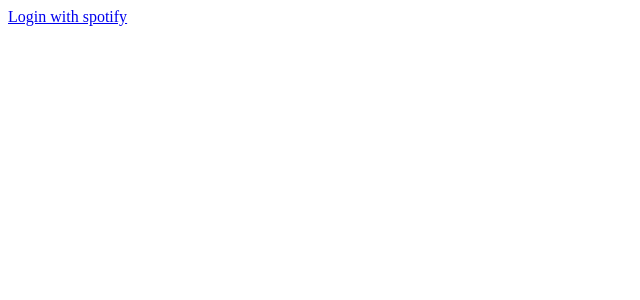
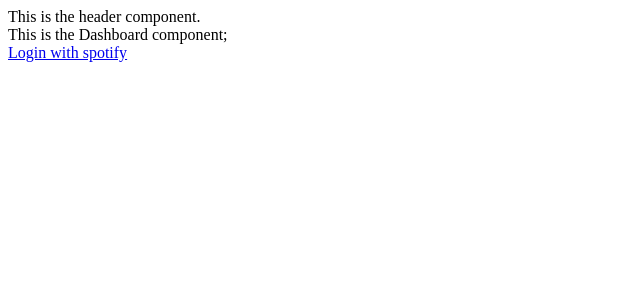
Before and after one commit to uddhav99/TuneIn, a React (Create React App) app in the folder client/: page /dashboard in a window 1280 px wide. Shown: the top 300 px of the page, without its empty margins (0-640 px from the left). Built offline with nearby package versions, Linux system fonts and the light colour scheme.

Commit message:
Added react boiler plate

```diff
--- a/client/src/components/App.js
+++ b/client/src/components/App.js
@@ -1,12 +1,21 @@
 import React, { Component } from 'react';
 import { BrowserRouter, Route, Link } from "react-router-dom";
+
+import Header from './Header';
+import DashBoard from './Dashboard';
+import Home from './Home';
 
 class App extends Component {
     render() {
         return (
-            <div>
-                <a href="/auth/spotify">Login with spotify</a>
-            </div>
+            <BrowserRouter>
+                <div className="container">
+                    <Header />
+                    <Route path="/" exact={true} component={Home}/>
+                    <Route path="/dashboard" exact={true} component={DashBoard}/>
+                    <a href="/auth/spotify">Login with spotify</a>
+                </div>
+            </BrowserRouter>
         )
     }
 }
--- /dev/null
+++ b/client/src/components/Dashboard.js
@@ -0,0 +1,13 @@
+import React, { Component } from 'react';
+
+class Dashboard extends Component {
+    render() {
+        return(
+            <div>
+                This is the Dashboard component;
+            </div>
+        );
+    }
+}
+
+export default Dashboard;
--- /dev/null
+++ b/client/src/components/Header.js
@@ -0,0 +1,22 @@
+import React, { Component } from 'react';
+
+class Header extends Component {
+    constructor(props) {
+        super(props);
+        this.state = {
+            isLoggedIn: false
+        }
+    }
+
+
+
+    render() {
+        return (
+            <div>
+                This is the header component.
+            </div>
+        );
+    }
+}
+
+export default Header;
--- /dev/null
+++ b/client/src/components/Home.js
@@ -0,0 +1,13 @@
+import React, { Component } from 'react';
+
+class Home extends Component {
+    render() {
+        return(
+            <div>
+                This is the home component;
+            </div>
+        );
+    }
+}
+
+export default Home;
```
Also changed, not shown: 1 other file (tests, documents, lock files or other folders).
